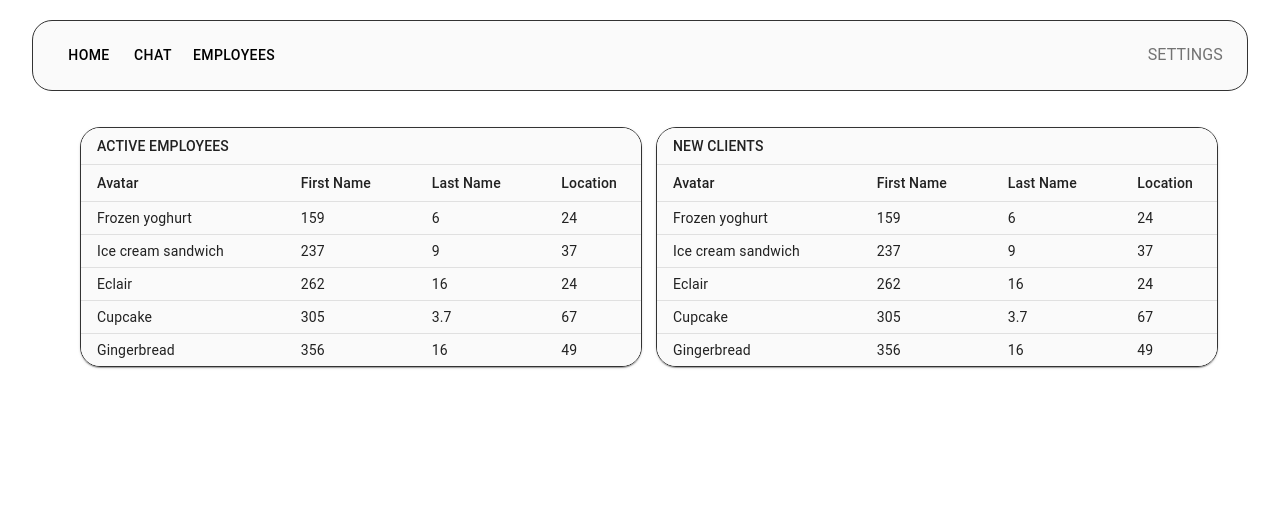
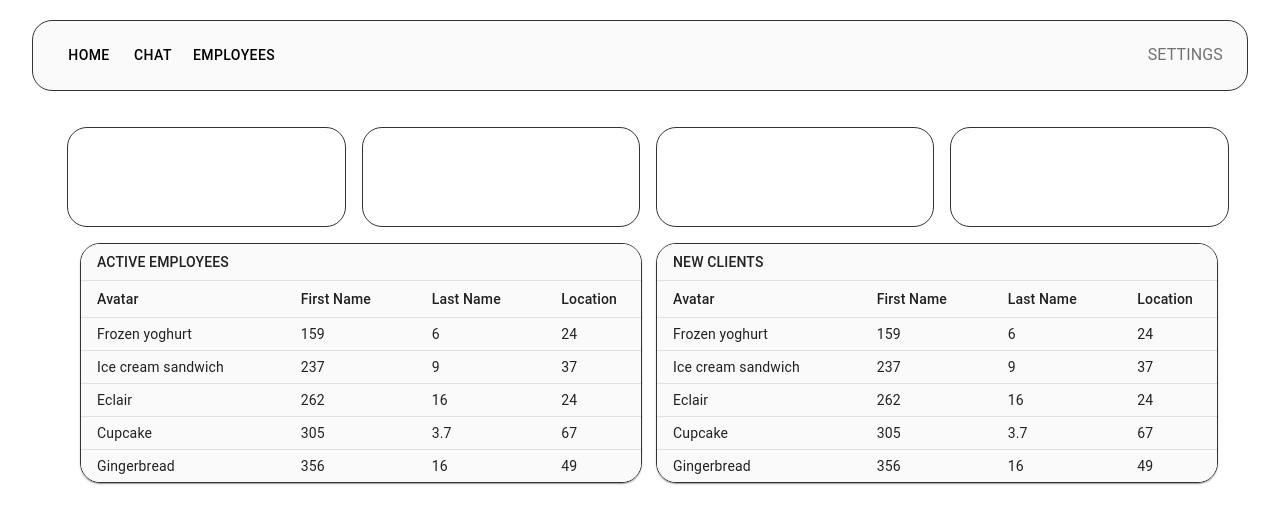
Before and after one commit to CluelessBiker/quint-mui, a React (Create React App) app in the folder my-app/: page / in a window 1280 px wide. Shown: the top 524 px of the page. Built offline with nearby package versions, Linux system fonts and the light colour scheme.

Commit message:
import boxes into homepage. create button component.

```diff
--- a/my-app/src/modules/common/components/Boxes.tsx
+++ b/my-app/src/modules/common/components/Boxes.tsx
@@ -10,6 +10,7 @@ const Boxes:FC<BoxesProps> = ({ bgcolor }) => {
         <Container
             sx={{
                 backgroundColor: { bgcolor },
+                // backgroundColor: '#000000',
                 borderRadius: '20px',
                 border:'1px solid #333333',
                 height: '100px',
--- a/my-app/src/pages/HomePage.tsx
+++ b/my-app/src/pages/HomePage.tsx
@@ -1,10 +1,33 @@
 import { Grid } from '@mui/material'
+import Boxes from '../modules/common/components/Boxes'
 import TablesEmployees from '../modules/tables/components/TablesEmployees'
 import TablesNewClients from '../modules/tables/components/TablesNewClients'
 
 const HomePage = () => {
     return (
         <div>
+            <Grid
+                container
+                spacing={2}
+                sx={{
+                    width: '92%',
+                    margin: '0 auto',
+                    padding: '0',
+                }}
+            >
+                <Grid item xs={6} sm={3}>
+                    <Boxes bgcolor='#C586E9'/>
+                </Grid>
+                <Grid item xs={6} sm={3}>
+                    <Boxes bgcolor='#6B5AA2'/>
+                </Grid>
+                <Grid item xs={6} sm={3}>
+                    <Boxes bgcolor='#D2CEF9'/>
+                </Grid>
+                <Grid item xs={6} sm={3}>
+                    <Boxes bgcolor='#4C7FAC'/>
+                </Grid>
+            </Grid>
             <Grid
                 container
                 spacing={2}
```
Also changed, not shown: my-app/src/modules/common/components/SiteButtons.tsx (added, +15 -0 lines).
